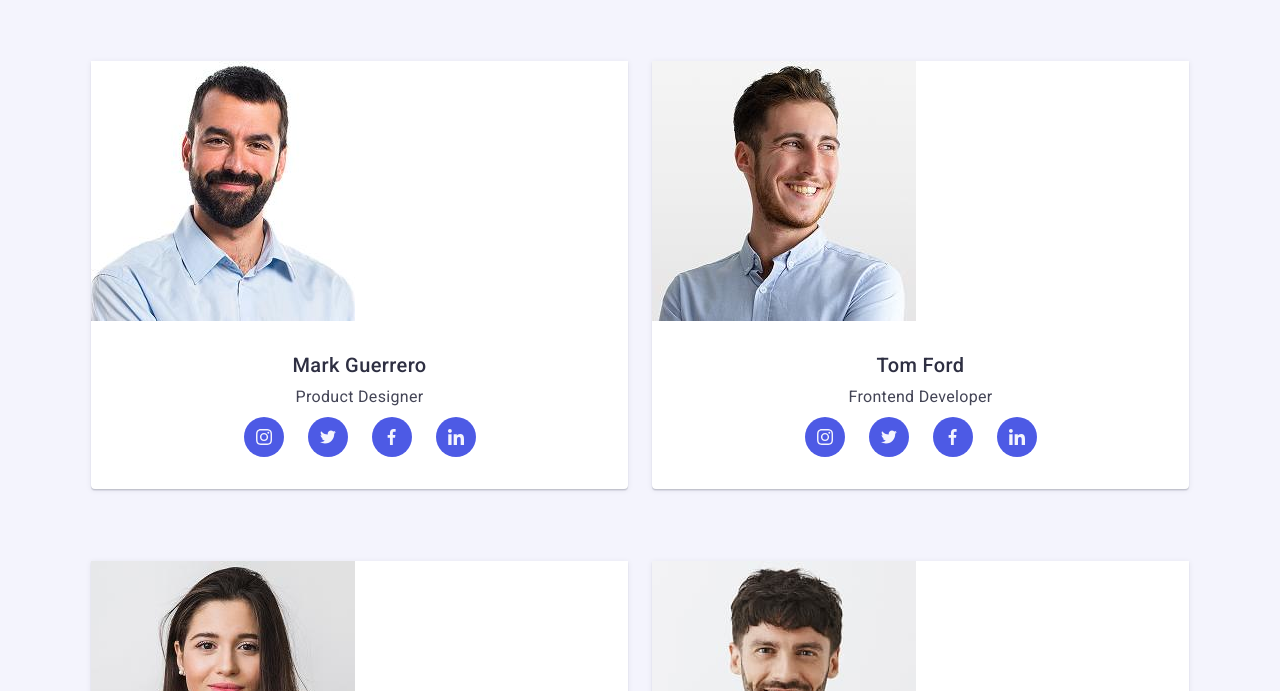
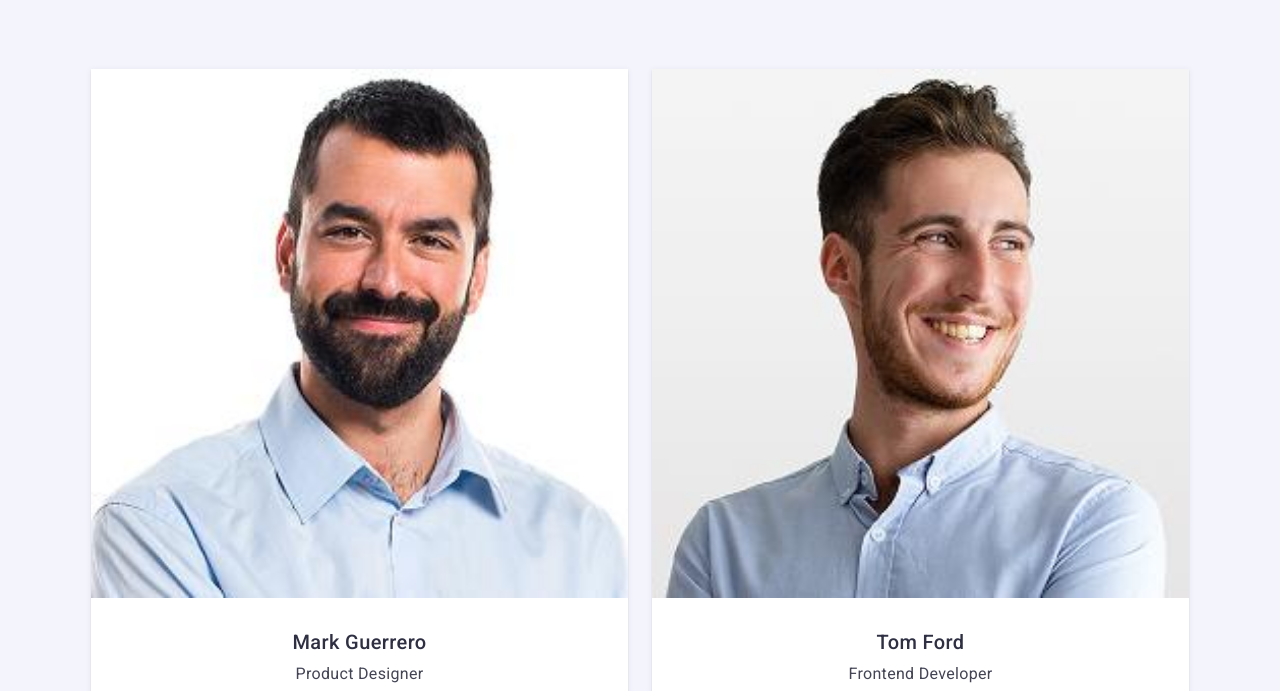
Before and after one commit to IevgenGrebennikov/goit-markup-hw-06, a plain HTML site: page index.html in a window 1280 px wide. Shown: the part 627-1318 px from the top of the page. Drawn offline with nearby package versions, Linux system fonts and the light colour scheme.

Commit message:
.team-item img {   width: 100%;   height: auto;   display: block; }

```diff
--- a/css/styles.css
+++ b/css/styles.css
@@ -263,7 +263,7 @@ color: #2E2F42;
   display: flex;
   flex-wrap: wrap;  /*добавили для моб*/
   /*gap: 24px;*/
-  row-gap: 72px;
+  gap: 72px 24px;
 }
 
 .qualities-item {
@@ -288,9 +288,9 @@ color: #2E2F42;
 }
 .team-list {
   display: flex;
-
    flex-wrap: wrap;  /*добавили для моб*/
-   row-gap: 72px;
+   gap: 72px 24px;
+   justify-content: center;
 }
 .team-item {
   background-color: #ffffff;
@@ -300,6 +300,11 @@ color: #2E2F42;
   box-shadow: 0px 1px 6px rgba(46, 47, 66, 0.08),
     0px 1px 1px rgba(46, 47, 66, 0.16), 0px 2px 1px rgba(46, 47, 66, 0.08);
 
+}
+.team-item img {
+  width: 100%;
+  height: auto;
+  display: block;
 }
 .blok-name-text {
   padding: 32px 0;
@@ -747,14 +752,7 @@ row-gap: 72px;
 
 
 .team-item{width: calc((100% - 24px) / 2);}
-.team-list {
-  display: flex;
- row-gap: 72px;
-  column-gap: 24px;
-}
-.team-title {
-   margin-bottom: 64px;
-}
+
 }
 
 @media screen and (min-width: 1128px){
```
